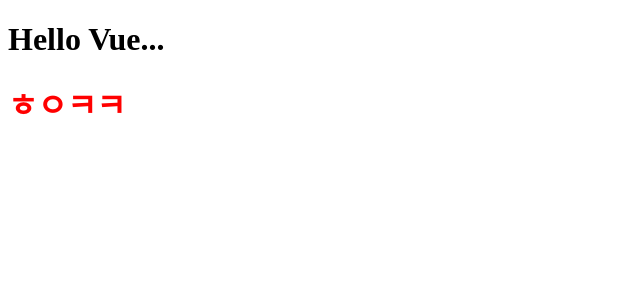
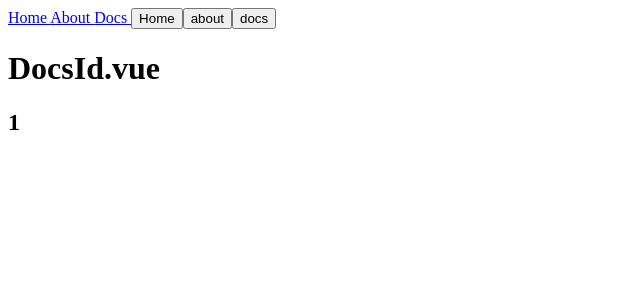
Before and after one commit to minsgy/Vue3_webpack_boilerplate, a Vue app: page /#/documents/1 in a window 1280 px wide. Before the commit this address led to /. Shown: the top 300 px of the page, without its empty margins (0-640 px from the left). Built offline with nearby package versions, Linux system fonts and the light colour scheme.

Commit message:
feat : router basic 1/2

```diff
--- a/package.json
+++ b/package.json
@@ -11,7 +11,8 @@
   "author": "",
   "license": "ISC",
   "dependencies": {
-    "vue": "^3.2.19"
+    "vue": "^3.2.19",
+    "vue-router": "^4.0.11"
   },
   "devDependencies": {
     "@vue/compiler-sfc": "^3.2.19",
--- a/src/App.vue
+++ b/src/App.vue
@@ -1,16 +1,36 @@
 <template>
-  <h1>
-    {{ msg }}
-  </h1>
-  <Hello />
+  <RouterLink to="/">
+    Home
+  </RouterLink>
+  <RouterLink to="/about">
+    About
+  </RouterLink>
+  <RouterLink
+    :to="{ name : 'docsId',
+           params: { id : '777'},
+           query: {
+             name: 'Minseok',
+             age: 34,
+             email: 'minseok@naver.com'
+           }}">
+    Docs
+  </RouterLink>
+  <!-- name을 통해서 이동이 가능 -->
+  <button @click="$router.push({name : 'home'})">
+    Home
+  </button>
+  <button @click="$router.push({name : 'about'})">
+    about
+  </button>
+  <button @click="$router.push('/documents/3')">
+    docs
+  </button>
+  <RouterView />
 </template>
 <script>
-import Hello from '~/components/Hello'
 
 export default {
-  components: {
-    Hello,
-  },
+
   data() {
     return {
       msg: 'Hello Vue...',
--- a/src/main.js
+++ b/src/main.js
@@ -1,4 +1,7 @@
-import * as Vue from 'vue'
+import {createApp} from 'vue'
 import App from './App'
+import router from '~/routes'
 
-Vue.createApp(App).mount('#app')
+const app = createApp(App)
+app.use(router)
+app.mount('#app')
--- /dev/null
+++ b/src/routes/About.vue
@@ -0,0 +1,5 @@
+<template>
+  <h1>
+    About.vue
+  </h1>
+</template>
--- /dev/null
+++ b/src/routes/Docs.vue
@@ -0,0 +1,6 @@
+<template>
+  <h1>
+    Docs.vue
+  </h1>
+  <RouterView />
+</template>
--- /dev/null
+++ b/src/routes/DocsId.vue
@@ -0,0 +1,14 @@
+<template>
+  <h1>
+    DocsId.vue
+  </h1>
+  <h2>{{ $route.params.id }}</h2>
+</template>
+
+<script>
+export default {
+ created() {
+  console.log(this.$route)
+ }
+}
+</script>
--- /dev/null
+++ b/src/routes/Home.vue
@@ -0,0 +1,13 @@
+<template>
+  <h1>
+    Home.Vue
+  </h1>
+</template>
+
+<script>
+export default {
+ created() {
+
+ }
+}
+</script>
--- /dev/null
+++ b/src/routes/NotFound.vue
@@ -0,0 +1,5 @@
+<template>
+  <h1>
+    404 Not Found!
+  </h1>
+</template>
--- /dev/null
+++ b/src/routes/index.js
@@ -0,0 +1,43 @@
+import { createRouter, createWebHashHistory } from 'vue-router'
+import Home from './Home'
+import About from './About'
+import NotFound from './NotFound'
+import Docs from './Docs'
+import DocsId from './DocsId'
+export default createRouter({
+ history: createWebHashHistory(),
+ routes: [
+  {
+   path: '/',
+   name: 'home',
+   component: Home
+  },
+  {
+   path: '/about',
+   name: 'about',
+   component : About
+  },
+  {
+   path: '/documents',
+   component : Docs,
+   // children: [
+   //  {
+   //   // 상위 컴포넌트에서 Router-view를 선언해주어야합니다.
+   //   path: ':id',
+   //   component: DocsId
+   //  }
+   // ]
+  },
+  {
+   // 상위 컴포넌트에서 Router-view를 선언해주어야합니다.
+   path: '/documents/:id',
+   name: 'docsId',
+   component: DocsId
+  },
+  {
+   // 나머지 모든 경로 처리
+   path: '/:notFound(.*)',
+   component: NotFound
+  }
+ ]
+})
```
Also changed, not shown: 1 other file (tests, documents, lock files or other folders).
